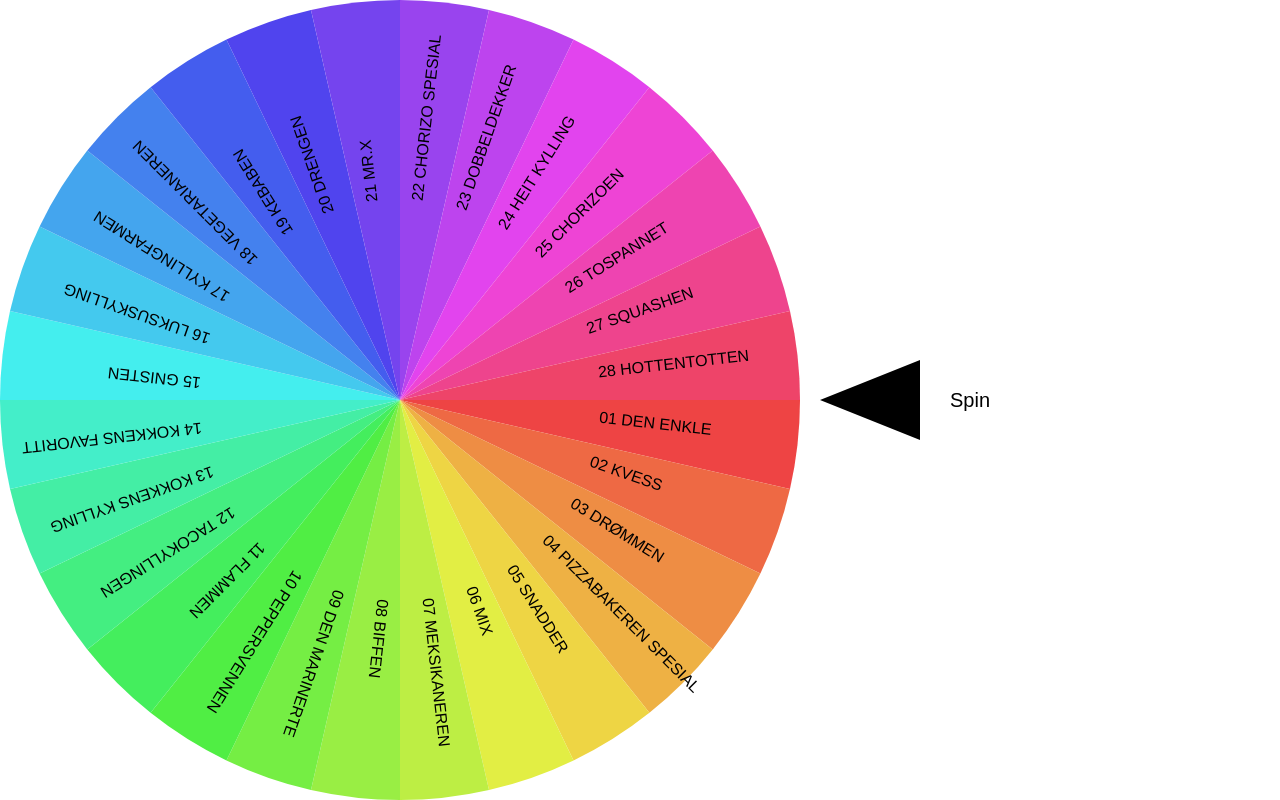
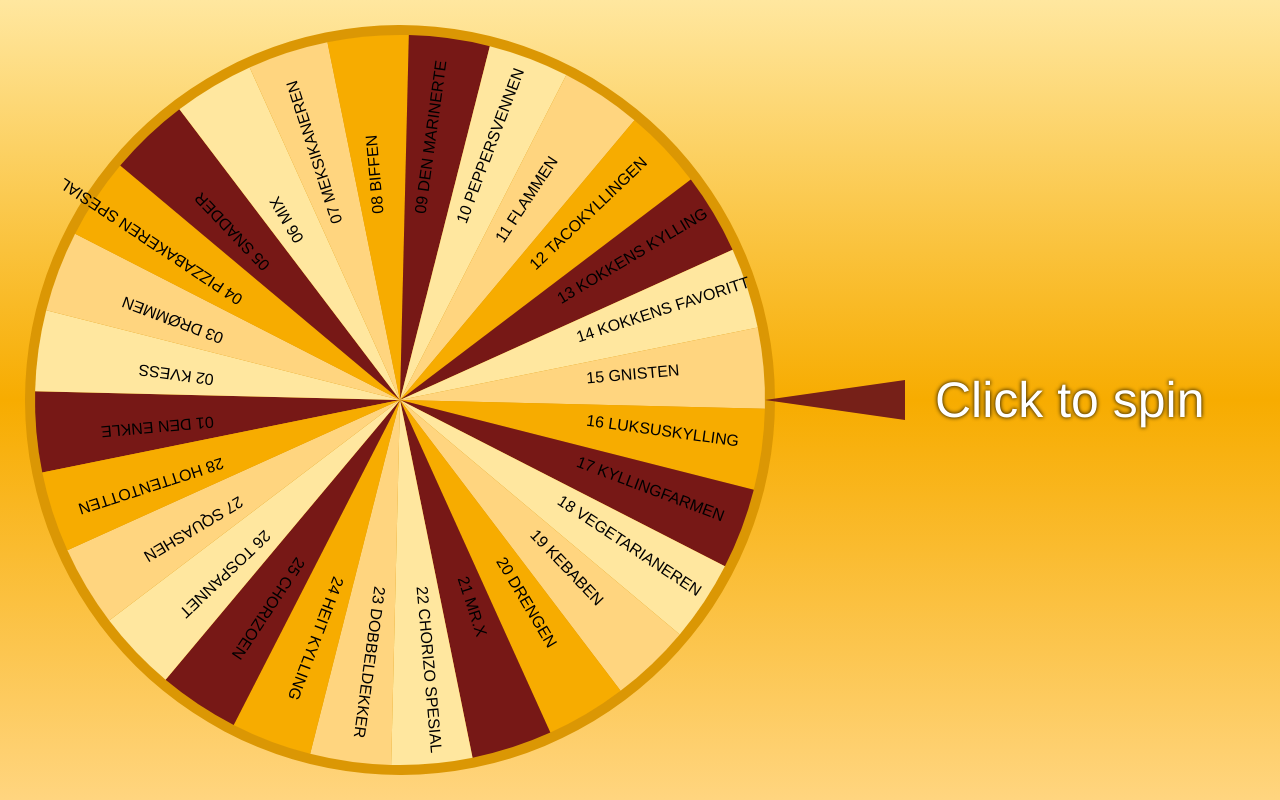
Before and after one commit to webkom/pizzahjul, a plain HTML site: page index.html in a window 1280 px wide. Drawn offline with Linux system fonts and the light colour scheme.

Commit message:
Improve the wheel

```diff
--- a/index.html
+++ b/index.html
@@ -12,21 +12,32 @@
     body {
       display: flex;
       align-items: center;
+      background: linear-gradient(#FFE79F, #F7AC00, #FFD57F);
+      padding: 25px;
+      font-family: 'Helvetica Neue', sans-serif;
     }
 
     .arrow {
       font-size: 0;
       width: 0;
       height: 0;
-      border-top: 40px solid transparent;
-      border-bottom: 40px solid transparent;
-      border-right:100px solid #000;
+      border-top: 20px solid transparent;
+      border-bottom: 20px solid transparent;
+      border-right:140px solid #762018;
     }
 
     .result {
       display: flex;
-      width: 200px;
-      transform: translateX(20px);
+      transform: translateX(-10px);
+      width: 100%;
+      align-items: center;
+    }
+
+    #winner {
+      font-size: 50px;
+      text-shadow: 0 0 4px #000;
+      padding-left: 30px;
+      color: #fff;
     }
 
     button {
@@ -42,7 +53,7 @@
     <canvas></canvas>
     <div class="result">
       <div class="arrow"></div>
-      <button>Spin</button>
+      <div id="winner">Click to spin</div>
     </div>
     <script src="spinning-wheel.js"></script>
   </body>
--- a/spinning-wheel.js
+++ b/spinning-wheel.js
@@ -1,6 +1,7 @@
 const canvas = document.querySelector('canvas');
-canvas.width = window.innerHeight;
-canvas.height = window.innerHeight;
+const winner = document.querySelector('#winner');
+canvas.width = window.innerHeight - 50;
+canvas.height = window.innerHeight - 50;
 const context = canvas.getContext('2d');
 
 const values = [
@@ -34,18 +35,29 @@ const values = [
   '28 HOTTENTOTTEN'
 ];
 
-const draw = speed => {
+const colors = ['#771816', '#FFE79F', '#FFD57F', '#F7AC00']
+
+const draw = rotate => {
   context.clearRect(0, 0, canvas.width, canvas.height);
+
+  context.translate(canvas.width / 2, canvas.height / 2);
+  context.rotate(rotate);
+  context.translate(-canvas.width / 2, -canvas.height / 2);
+
+  context.fillStyle = '#db9704';
+  context.arc(canvas.width / 2, canvas.height / 2, canvas.height / 2, 0, 2 * Math.PI);
+  context.fill();
 
   values.forEach((value, i) => {
     const radian = 2 * Math.PI / values.length;
     context.fillStyle = `hsl(${i / values.length * 360}, 83%, 60%)`;
+    context.fillStyle = colors[i % colors.length];
     context.beginPath();
     context.moveTo(canvas.width / 2, canvas.height / 2);
     context.arc(
       canvas.width / 2,
       canvas.height / 2,
-      canvas.height / 2,
+      canvas.height / 2 - 10,
       radian * i,
       radian * (i + 1),
       false
@@ -65,37 +77,39 @@ const draw = speed => {
     context.restore();
   });
 
-  context.translate(canvas.width / 2, canvas.height / 2);
-  context.rotate(speed * Math.PI / 180);
-  context.translate(-canvas.width / 2, -canvas.height / 2);
+
 };
 
-const run = running => {
+let startAngle = Math.random() * Math.PI;
+let current = startAngle;
+
+const run = (speed, duration) => {
   let start = performance.now();
-  let speed = 0;
+  let angle = startAngle;
 
-  const render = () => {
-    let now = performance.now();
-    const t = (now - start) / 1000;
-    speed = t < 5 ? t * t * 3 : speed * 0.98;
+  const render = (now) => {
+    let t = (now - start) / (1000 * duration);
 
-    draw(speed);
+    t = Math.min(1, t);
+    angle = speed * (1 - t);
 
-    if (running) {
+    current = (current + angle) % (Math.PI * 2);
+
+    draw(angle);
+
+    if (t < 1) {
       requestAnimationFrame(render);
+    } else {
+      const selected = (values.length - Math.floor(current / ( 2 * Math.PI / values.length)));
+      winner.innerText = values[selected - 1];
     }
   };
 
-  setTimeout(() => {
-    running = false;
-  }, 15000);
-
-  render();
+  requestAnimationFrame(render);
 };
 
-const button = document.querySelector('button');
-button.addEventListener('click', () => {
-  run(true);
+canvas.addEventListener('click', () => {
+  run(Math.min(0.4, Math.floor(Math.random() * 10) / 10), 5);
 });
 
-run(false);
+draw(startAngle);
```
